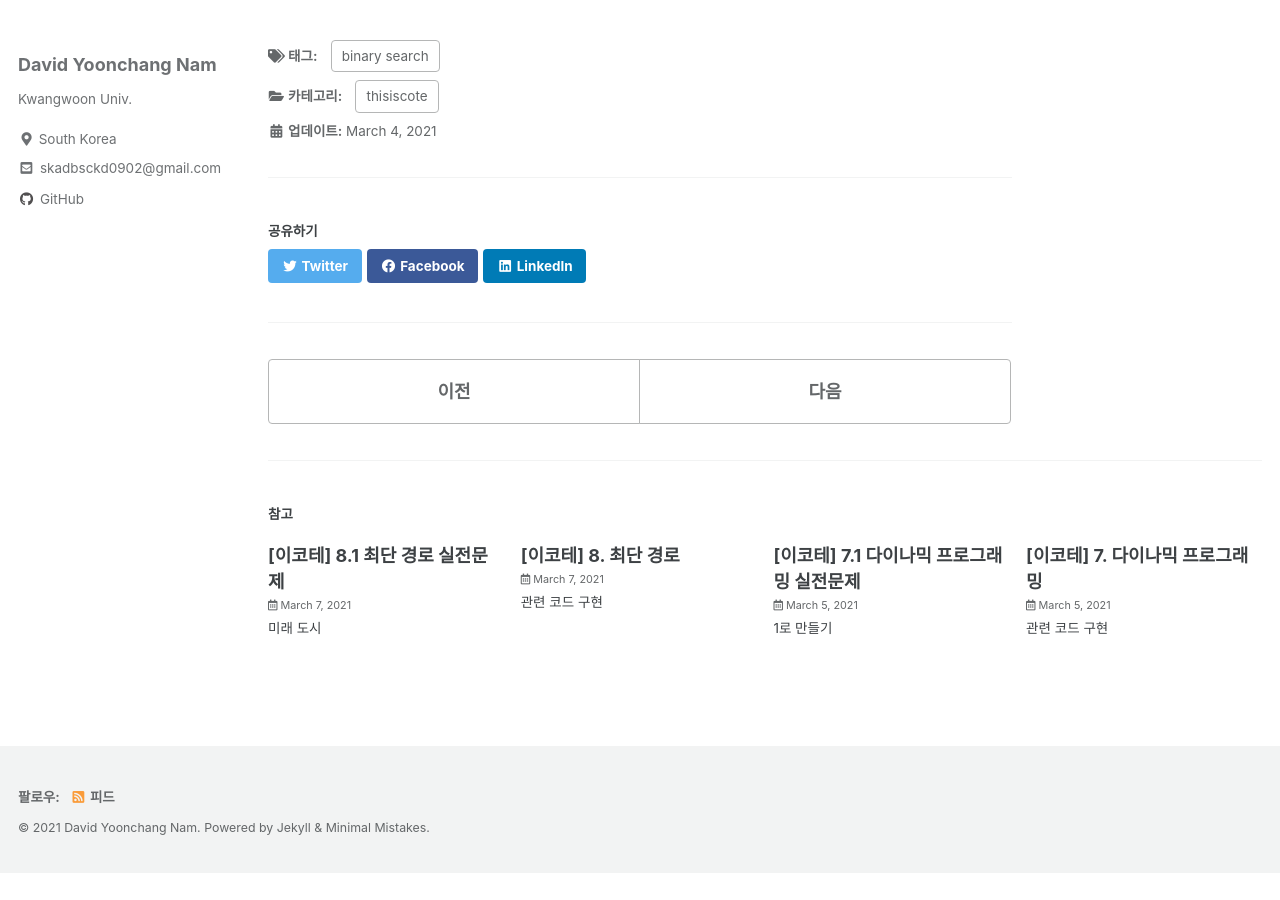
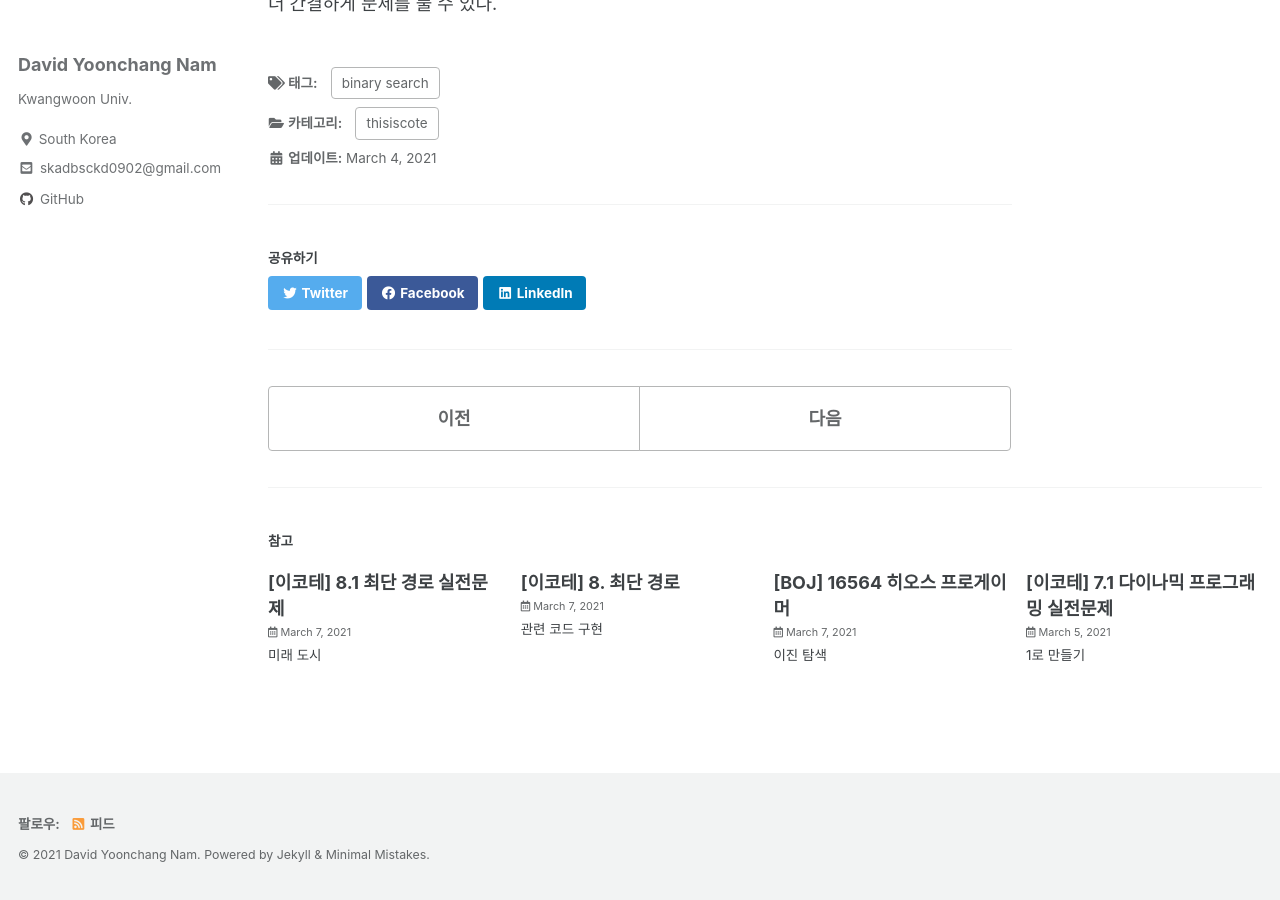
Before and after one commit to Akgop/Akgop.github.io, a Jekyll site: the page built from _posts/2021-03-04-thisiscote_6.md, in a window 1280 px wide and 900 px high, scrolled down 2886 px. Built offline with Jekyll 4.4.1, drawn with Linux system fonts in a browser that asks for light colours; cached includes are drawn as plain includes; before the commit the page ends 3759 px from its top, so only the background shows below that; part of the change alters nothing that is shown; some of the changed text lies outside the part shown.

Commit message:
Create 2021-03-07-BOJ16564.md

````diff
--- a/_posts/2021-03-04-thisiscote_6.md
+++ b/_posts/2021-03-04-thisiscote_6.md
@@ -11,6 +11,7 @@ toc: true
 
 ---
 
+[[BOJ] 16564 히오스 프로게이머](http://akgop.github.io/boj/BOJ16564/)<br>
 [[이코테] 실전 문제(예제)](http://akgop.github.io/thisiscote/thisiscote_61/)
 
 ### 순차 탐색(Sequential Search)
--- /dev/null
+++ b/_posts/2021-03-07-BOJ16564.md
@@ -0,0 +1,55 @@
+---
+title: \[BOJ] 16564 히오스 프로게이머
+categories:
+  - BOJ
+tags:
+  - binary search
+toc: true
+---
+
+### 이진 탐색
+
+---
+
+해당 문제를 처음에 딱 보면 그냥 완전 탐색을 하며 연산을 하면 될 것으로 보인다. 그리고 입력의 크기를 보면 개수가 100만이다. 그리고 수의 최대 크기는 10억이다. 여기서 순차탐색을 하며 계산을 한다면 10억 * 100만이 될 것이다. 따라서 시간 초과가 발생할 것이다.
+
+그래서 생각해 낼 수 있는 것이 10억에 대한 값을 순차탐색이 아닌 이진탐색으로 범위를 좁혀나가는 것이다.
+
+위의 과정으로 이진 탐색 문제라는 것을 도출해 낼 수 있다. 반복문을 사용하여 이진탐색을 구현했고, 코드는 아래와 같다.
+
+```python
+import sys
+
+def get_level(mid):
+    result = 0
+    for x in X:
+        if x > mid:
+            continue
+        result += mid - x
+    return result
+
+def solution(x, k):
+    start = 0
+    end = max(x)
+
+    answer = 0
+    while start <= end:
+        mid = (start + end) // 2
+        total_level = get_level(mid)
+        if total_level == k:
+            answer = mid
+            break
+        if total_level < k:
+            start = mid + 1
+            answer = mid
+        else:
+            end = mid - 1
+    return answer
+
+if __name__ == "__main__":
+    N, K = map(int, sys.stdin.readline().rstrip().split())
+    X = list()
+    for _ in range(N):
+        X.append(int(sys.stdin.readline().rstrip()))
+    print(solution(X, K))
+```
````
